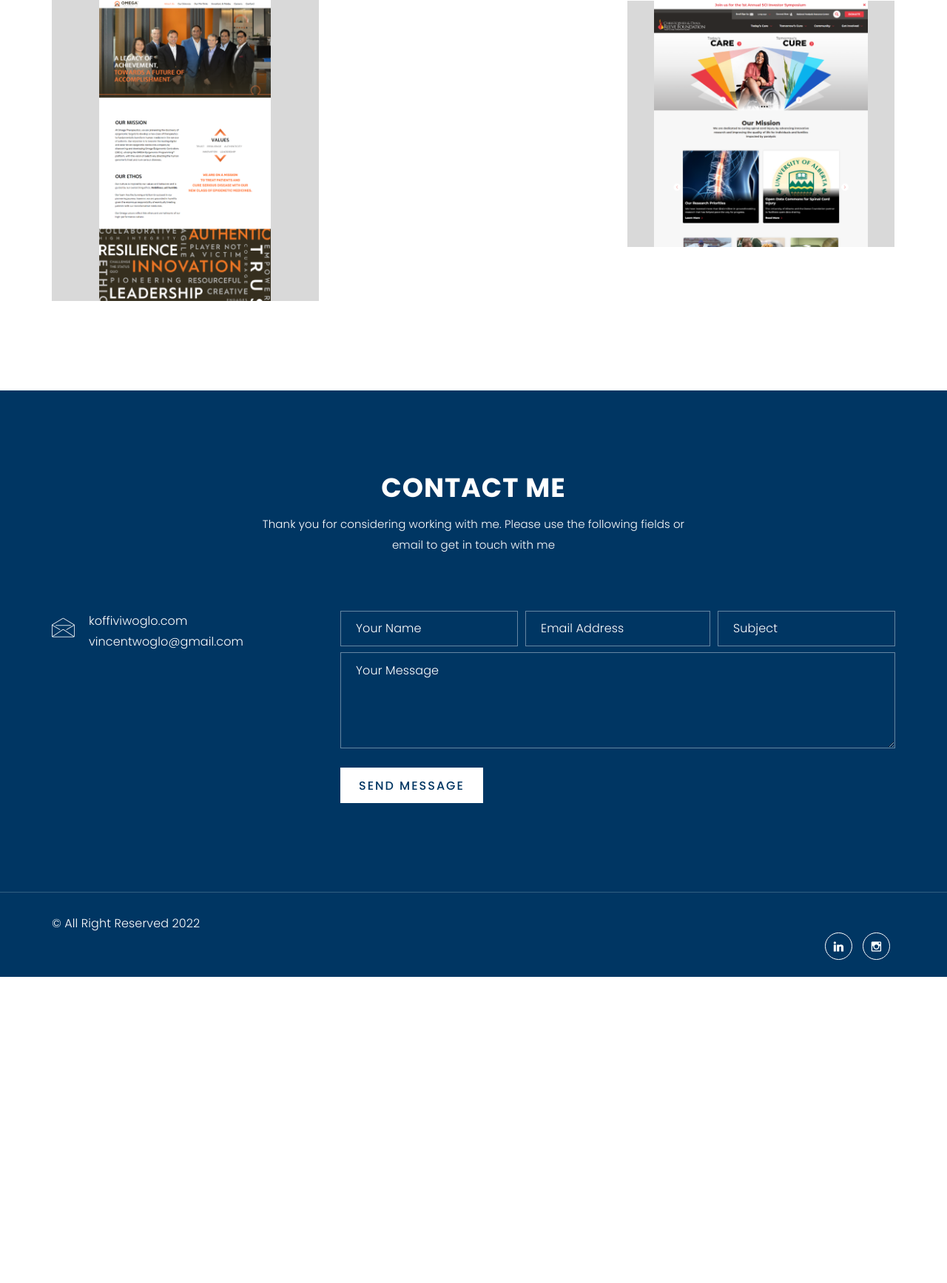
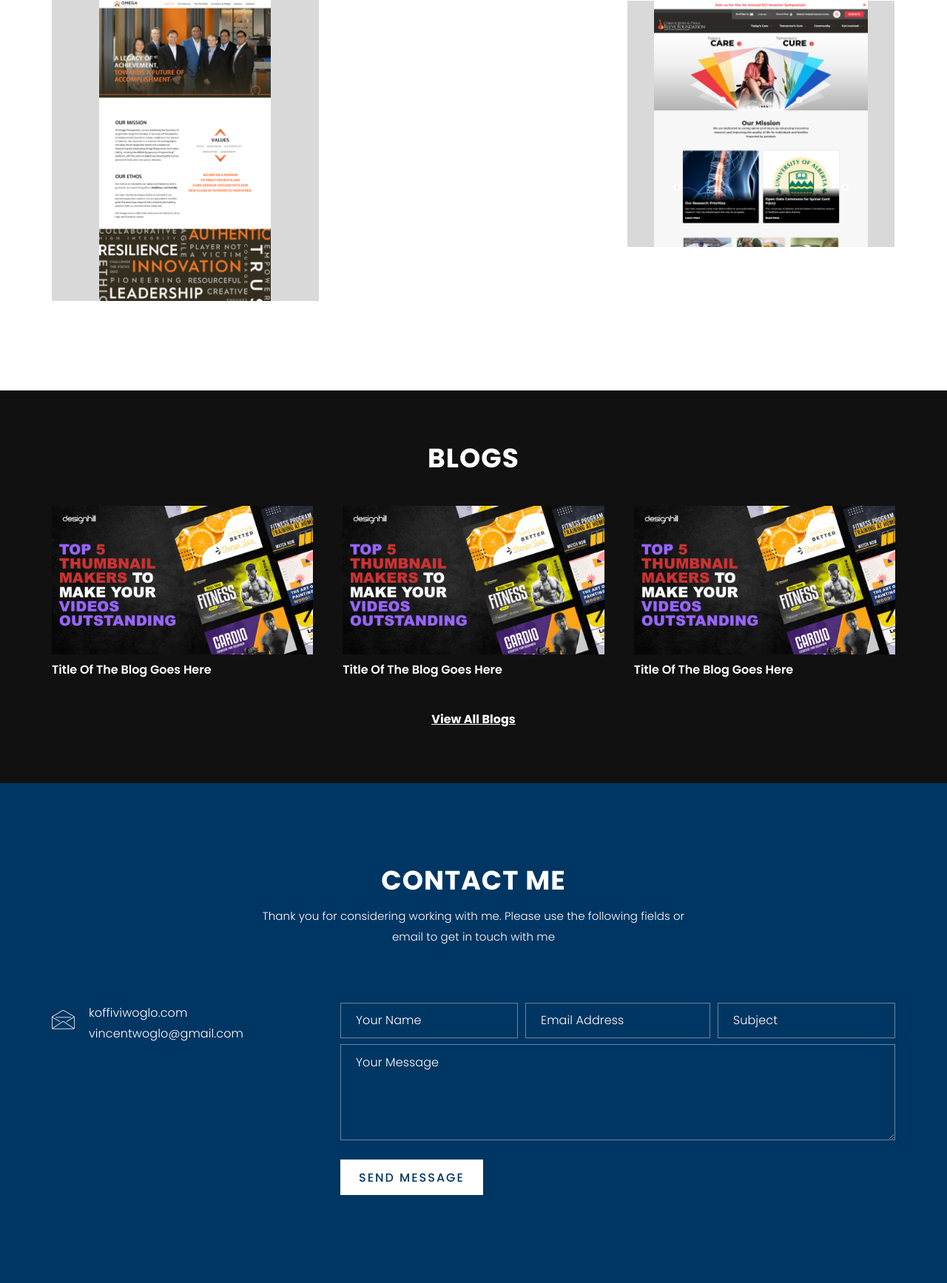
Before and after one commit to VincentWoglo/Portfolio, a PHP site: page / in a window 1280 px wide. Shown: the part 2986-4721 px from the top of the page at 74% size. Before the commit the page ends 4307 px from the top, so only its background shows below. Run offline with PHP 8.4, Linux system fonts and the light colour scheme.

Commit message:
blog section on homepage

```diff
--- a/assets/css/kw_style.css
+++ b/assets/css/kw_style.css
@@ -38,3 +38,38 @@
 .take-me-home-btn:hover {
     color: #000;
 }
+
+/* Blog section */
+
+.blog-section {
+    padding-top: 80px;
+}
+
+.blog-section .card-wrapper {
+    display: flex;
+    column-gap: 20px;
+    margin-top: 44px;
+}
+
+.card-wrapper .card {
+    width: 100%;
+}
+
+.card-wrapper .card h2 {
+    text-align: left;
+}
+.card-wrapper .card h2 a {
+    font-size: 16px;
+    text-align: left;
+    margin-top: 16px;
+    font-weight: 600;
+}
+
+.view-all-blogs {
+    margin-top: 24px;
+}
+.view-all-blogs a {
+    font-size: 16px;
+    text-decoration: underline;
+    font-weight: 700;
+}
--- a/index.html
+++ b/index.html
@@ -428,6 +428,35 @@ I worked with a team of 3 total to design the website UI and turn that UI into a
 			</div>
 		</div>
 		<!-- Portfolio Section End -->
+		<!-- Blogs section -->
+		<div class="blog-section bg-color-black">
+			<div class="container">
+				<div class="row">
+					<div class="col-xs-12 text-center">
+						<div class="heading white mb-75">
+							<h1 class="blog-section-title">Blogs</h1>
+							<div class="card-wrapper">
+								<div class="card">
+									<img src="./assets/img/blog/Thumbnail-Makers.png" alt="" class="">
+									<h2 class="card-title"><a href="">Title of the blog goes here</a</h2>
+								</div>
+								<div class="card">
+									<img src="./assets/img/blog/Thumbnail-Makers.png" alt="" class="">
+									<h2 class="card-title"><a href="">Title of the blog goes here</a</h2>
+								</div>
+								<div class="card">
+									<img src="./assets/img/blog/Thumbnail-Makers.png" alt="" class="">
+									<h2 class="card-title"><a href="">Title of the blog goes here</a></h2>
+								</div>
+							</div>
+
+							<h3 class="view-all-blogs"><a href="" class="">View All Blogs</a></h3>
+						</div>
+					</div>
+				</div>
+			</div>
+		</div>
+		<!-- End of Blogs section -->
 		<!-- Contact Section Start -->
 		<div id="contact" class="contact-area theme-bg section-padding" data-rt-offset="215%">
 			<div class="container">
```
Also changed, not shown: assets/img/blog/Thumbnail-Makers.png (added), 1 other file.
